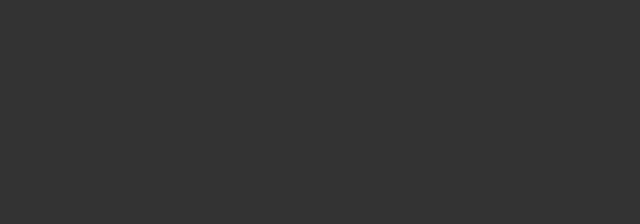
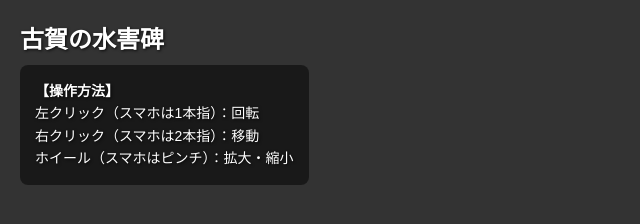
Before and after one commit to yiwasa/stone-monument, a plain HTML site: page Koga/index.html in a window 1280 px wide. Shown: the whole page, without its empty margins (0-640 px from the left). Drawn offline with Linux system fonts and the light colour scheme; some packages are replaced by stand-ins of ours; a script that the page names is missing.

Commit message:
add files

```diff
--- a/Koga/index.html
+++ b/Koga/index.html
@@ -2,19 +2,53 @@
 <html lang="ja">
 <head>
     <meta charset="UTF-8">
-    <title>石碑3Dビューア</title>
+    <title>古賀の水害碑</title>
     <script type="module" src="https://ajax.googleapis.com/ajax/libs/model-viewer/3.4.0/model-viewer.min.js"></script>
     <style>
-        body { margin: 0; padding: 0; width: 100vw; height: 100vh; background-color: #333; }
+        /* 全体の設定 */
+        body { margin: 0; padding: 0; width: 100vw; height: 100vh; background-color: #333; font-family: sans-serif; overflow: hidden; }
         model-viewer { width: 100%; height: 100%; }
+
+        /* タイトルと説明文のスタイル（画面に重ねる） */
+        .ui-container {
+            position: absolute; /* 画面から浮かせて固定 */
+            top: 20px;
+            left: 20px;
+            color: white;
+            pointer-events: none; /* テキストの上からでもマウスで3Dモデルを操作できるようにする */
+            text-shadow: 1px 1px 3px rgba(0,0,0,0.8); /* 文字を読みやすくする影 */
+            z-index: 10;
+        }
+        .ui-container h1 {
+            margin: 0 0 10px 0;
+            font-size: 24px;
+        }
+        .ui-container p {
+            margin: 0;
+            font-size: 14px;
+            line-height: 1.6;
+            background-color: rgba(0, 0, 0, 0.5); /* 半透明の黒背景 */
+            padding: 15px;
+            border-radius: 8px;
+            display: inline-block;
+        }
     </style>
 </head>
 <body>
+    <div class="ui-container">
+        <h1>古賀の水害碑</h1>
+        <p>
+            <strong>【操作方法】</strong><br>
+            左クリック（スマホは1本指）：回転<br>
+            右クリック（スマホは2本指）：移動<br>
+            ホイール（スマホはピンチ）：拡大・縮小
+        </p>
+    </div>
+
     <model-viewer
         src="Koga_Suigaihi.glb"
         alt="石碑の3Dモデル"
         camera-controls
-        auto-rotate
         shadow-intensity="1">
     </model-viewer>
 </body>
```
Also changed, not shown: 1 other file.
